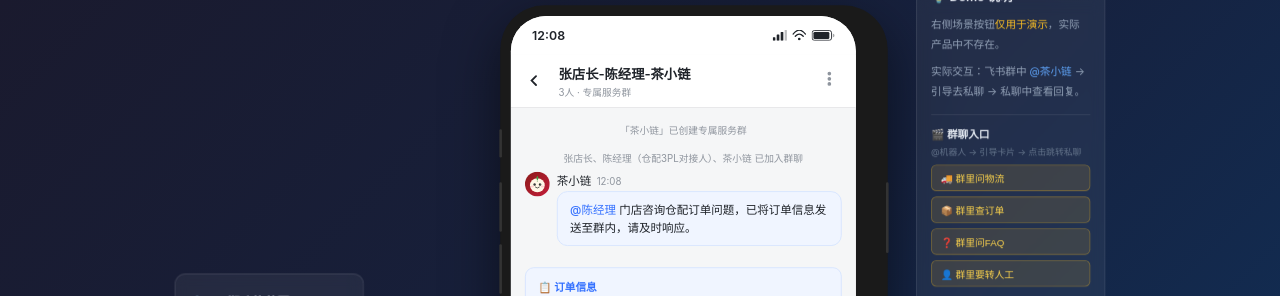
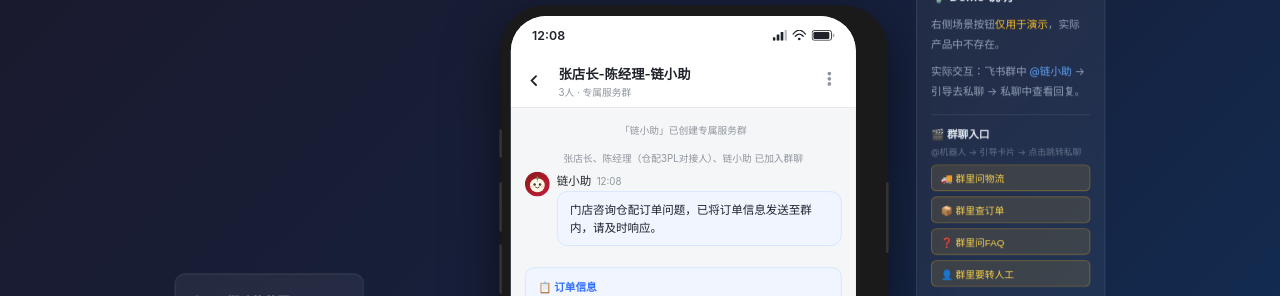
Before and after one commit to He-Binjie/smart-cs-demo, a React (Vite) app: page / in a window 1280 px wide. Both pictures are taken after a click on the button "📦 仓配订单 → 转3PL". Shown: the top 296 px of the page. Built offline with nearby package versions, Linux system fonts and the light colour scheme.

Commit message:
fix: 订单转人工群聊去掉@处理人 + 全局茶小链更名为链小助
- GroupChatView: 订单维度转人工场景不再@处理人，仅投诉转人工保留@
- 全局41处茶小链→链小助（业务方定名）

```diff
--- a/src/App.jsx
+++ b/src/App.jsx
@@ -466,7 +466,7 @@ export default function App() {
               右侧场景按钮<span style={{ color: '#fbbf24', fontWeight: 500 }}>仅用于演示</span>，实际产品中不存在。
             </div>
             <div style={{ marginBottom: 10 }}>
-              实际交互：飞书群中 <span style={{ color: '#60a5fa' }}>@茶小链</span> → 引导去私聊 → 私聊中查看回复。
+              实际交互：飞书群中 <span style={{ color: '#60a5fa' }}>@链小助</span> → 引导去私聊 → 私聊中查看回复。
             </div>
           </div>
 
--- a/src/components/ChatBubble.jsx
+++ b/src/components/ChatBubble.jsx
@@ -57,9 +57,9 @@ export default function ChatBubble({ msg, onViewOrderList, onViewMainOrder, onCa
         {msg.text && !msg.cardType && (
           <div className="bubble">
             <p className="whitespace-pre-wrap">
-              {isUser && msg.text.startsWith('@茶小链') ? (
+              {isUser && msg.text.startsWith('@链小助') ? (
                 <>
-                  <span className="at-mention">@茶小链</span>
+                  <span className="at-mention">@链小助</span>
                   {msg.text.slice(4)}
                 </>
               ) : msg.text}
@@ -344,7 +344,7 @@ function TransferWithHistoryCard() {
           <div key={i} style={{ marginBottom: i < historyRounds.length - 1 ? 10 : 0 }}>
             <div style={{ color: '#8f959e', fontSize: 11, marginBottom: 2 }}>【第{r.round}轮】</div>
             <div><span style={{ color: '#8B5CF6', fontWeight: 500 }}>店长：</span>{r.user}</div>
-            <div><span style={{ color: '#C41E3A', fontWeight: 500 }}>茶小链：</span>{r.bot}</div>
+            <div><span style={{ color: '#C41E3A', fontWeight: 500 }}>链小助：</span>{r.bot}</div>
           </div>
         ))}
       </div>
@@ -378,7 +378,7 @@ function TransferThreadCard() {
           已 <span className="at-mention" style={{ fontSize: 12 }}>@李BP</span> 并带入近期对话记录，请在话题中继续沟通。
         </div>
         <div style={{ fontSize: 11, color: '#8f959e', marginBottom: 4 }}>
-          参与人：张店长、李BP、茶小链
+          参与人：张店长、李BP、链小助
         </div>
         <button
           onClick={() => setExpanded(!expanded)}
@@ -398,7 +398,7 @@ function TransferThreadCard() {
               <div key={i} style={{ marginBottom: i < historyRounds.length - 1 ? 8 : 0 }}>
                 <div style={{ color: '#8f959e', fontSize: 11, marginBottom: 2 }}>【第{r.round}轮】</div>
                 <div><span style={{ color: '#8B5CF6', fontWeight: 500 }}>店长：</span>{r.user}</div>
-                <div><span style={{ color: '#C41E3A', fontWeight: 500 }}>茶小链：</span>{r.bot}</div>
+                <div><span style={{ color: '#C41E3A', fontWeight: 500 }}>链小助：</span>{r.bot}</div>
               </div>
             ))}
           </div>
@@ -421,10 +421,10 @@ function TransferGroupCard() {
           background: '#f0f5ff', borderRadius: 6, padding: '8px 10px',
           marginBottom: 8, fontSize: 13, color: '#3370ff', fontWeight: 500,
         }}>
-          群名：张店长-李BP-茶小链
+          群名：张店长-李BP-链小助
         </div>
         <div style={{ fontSize: 12, color: '#646a73', marginBottom: 6 }}>
-          群成员：张店长、李BP、茶小链
+          群成员：张店长、李BP、链小助
         </div>
         <div style={{ fontSize: 12, color: '#646a73', marginBottom: 8 }}>
           已将近期对话记录发送至群内，<span className="at-mention" style={{ fontSize: 12 }}>@李BP</span> 将尽快回复您。
@@ -436,17 +436,17 @@ function TransferGroupCard() {
           <div style={{ marginBottom: 6 }}>
             <div style={{ color: '#8f959e', fontSize: 11, marginBottom: 2 }}>【第1轮】</div>
             <div><span style={{ color: '#8B5CF6', fontWeight: 500 }}>店长：</span>今天月亮湾店鲜奶到了吗？</div>
-            <div><span style={{ color: '#C41E3A', fontWeight: 500 }}>茶小链：</span>已为您查询，鲜奶订单状态为"已发货"，预计今天下午到达。</div>
+            <div><span style={{ color: '#C41E3A', fontWeight: 500 }}>链小助：</span>已为您查询，鲜奶订单状态为"已发货"，预计今天下午到达。</div>
           </div>
           <div style={{ marginBottom: 6 }}>
             <div style={{ color: '#8f959e', fontSize: 11, marginBottom: 2 }}>【第2轮】</div>
             <div><span style={{ color: '#8B5CF6', fontWeight: 500 }}>店长：</span>司机电话多少？</div>
-            <div><span style={{ color: '#C41E3A', fontWeight: 500 }}>茶小链：</span>配送司机王师傅，电话 138****5678。</div>
+            <div><span style={{ color: '#C41E3A', fontWeight: 500 }}>链小助：</span>配送司机王师傅，电话 138****5678。</div>
           </div>
           <div>
             <div style={{ color: '#8f959e', fontSize: 11, marginBottom: 2 }}>【第3轮】</div>
             <div><span style={{ color: '#8B5CF6', fontWeight: 500 }}>店长：</span>我好像下错单了，能帮我处理一下吗</div>
-            <div><span style={{ color: '#C41E3A', fontWeight: 500 }}>茶小链：</span>实在抱歉，我们紧急处理，正在为您转接对应BP人工服务</div>
+            <div><span style={{ color: '#C41E3A', fontWeight: 500 }}>链小助：</span>实在抱歉，我们紧急处理，正在为您转接对应BP人工服务</div>
           </div>
         </div>
       </div>
--- a/src/components/FeishuCard.jsx
+++ b/src/components/FeishuCard.jsx
@@ -9,7 +9,7 @@ export default function FeishuCard({ onCardClick }) {
         <svg viewBox="0 0 32 32" width="32" height="32"><defs><linearGradient id="fcbg" x1="0" y1="0" x2="1" y2="1"><stop offset="0%" stopColor="#8B1A1A"/><stop offset="100%" stopColor="#C41E3A"/></linearGradient></defs><circle cx="16" cy="16" r="16" fill="url(#fcbg)"/><ellipse cx="16" cy="14" rx="6.5" ry="6" fill="#FFF8E7"/><circle cx="13.8" cy="13" r="1" fill="#5C3317"/><circle cx="18.2" cy="13" r="1" fill="#5C3317"/><path d="M13.5 16 Q16 18.5 18.5 16" stroke="#5C3317" strokeWidth="0.8" fill="none" strokeLinecap="round"/><path d="M16 5 Q18 7 17 9.5 Q16 8 15 9.5 Q14 7 16 5Z" fill="#4CAF50"/><circle cx="11" cy="14.5" r="1.5" fill="#FFB6C1" opacity="0.5"/><circle cx="21" cy="14.5" r="1.5" fill="#FFB6C1" opacity="0.5"/></svg>
       </div>
       <div className="flex-1 max-w-[82%]">
-        <div className="text-[11px] text-gray-400 mb-1">茶小链</div>
+        <div className="text-[11px] text-gray-400 mb-1">链小助</div>
         <div
           className="feishu-card bg-white rounded-xl overflow-hidden shadow-sm cursor-pointer"
           onClick={onCardClick}
--- a/src/components/GroupChatView.jsx
+++ b/src/components/GroupChatView.jsx
@@ -1,6 +1,6 @@
 import { useState, useRef, useEffect } from 'react';
 
-// ===== 茶小链 Bot Avatar =====
+// ===== 链小助 Bot Avatar =====
 function BotAvatar({ size = 32 }) {
   return (
     <svg width={size} height={size} viewBox="0 0 32 32" fill="none" xmlns="http://www.w3.org/2000/svg">
@@ -106,7 +106,7 @@ function HistorySummaryCard() {
             <span style={{ color: '#1f2329' }}>{r.user}</span>
           </div>
           <div style={{ fontSize: 12, lineHeight: '18px' }}>
-            <span style={{ color: '#C41E3A', fontWeight: 500 }}>茶小链：</span>
+            <span style={{ color: '#C41E3A', fontWeight: 500 }}>链小助：</span>
             <span style={{ color: '#1f2329' }}>{r.bot}</span>
           </div>
         </div>
@@ -244,7 +244,7 @@ export default function GroupChatView({ onBack, complaintType, orderTransfer })
         </div>
         <div style={{ flex: 1 }}>
           <h1 style={{ fontSize: 15, fontWeight: 600, color: '#1f2329', margin: 0 }}>
-            张店长-{handler.name}-茶小链
+            张店长-{handler.name}-链小助
           </h1>
           <div style={{ fontSize: 11, color: '#8f959e', marginTop: 2 }}>
             3人 · 专属服务群
@@ -265,19 +265,19 @@ export default function GroupChatView({ onBack, complaintType, orderTransfer })
         flex: 1, overflowY: 'auto', padding: '8px 16px 16px',
       }}>
         {/* 系统消息 */}
-        <GroupMessage isSystem text="「茶小链」已创建专属服务群" />
+        <GroupMessage isSystem text="「链小助」已创建专属服务群" />
 
         {/* 成员加入提示 */}
-        <GroupMessage isSystem text={`张店长、${handler.name}（${handler.role}）、茶小链 已加入群聊`} />
+        <GroupMessage isSystem text={`张店长、${handler.name}（${handler.role}）、链小助 已加入群聊`} />
 
-        {/* 茶小链发送消息 */}
+        {/* 链小助发送消息 */}
         <div style={{ display: 'flex', gap: 8, marginBottom: 16 }}>
           <div style={{ flexShrink: 0 }}>
             <BotAvatar size={28} />
           </div>
           <div style={{ flex: 1 }}>
             <div style={{ display: 'flex', alignItems: 'baseline', gap: 6, marginBottom: 3 }}>
-              <span style={{ fontSize: 13, fontWeight: 500, color: '#1f2329' }}>茶小链</span>
+              <span style={{ fontSize: 13, fontWeight: 500, color: '#1f2329' }}>链小助</span>
               <span style={{ fontSize: 11, color: '#8f959e' }}>{getTime()}</span>
             </div>
             <div style={{
@@ -290,10 +290,11 @@ export default function GroupChatView({ onBack, complaintType, orderTransfer })
               border: '1px solid #d6e4ff',
               marginBottom: 8,
             }}>
-              <span style={{ color: '#3370ff', fontWeight: 500 }}>@{handler.name}</span>{' '}
-              {isOrderTransfer
-                ? `门店咨询${orderTransfer.deliveryType}订单问题，已将订单信息发送至群内，请及时响应。`
-                : '门店需要人工协助，已将近期对话记录发送至群内，请及时响应。'}
+              {isOrderTransfer ? (
+                <>门店咨询{orderTransfer.deliveryType}订单问题，已将订单信息发送至群内，请及时响应。</>
+              ) : (
+                <><span style={{ color: '#3370ff', fontWeight: 500 }}>@{handler.name}</span> 门店需要人工协助，已将近期对话记录发送至群内，请及时响应。</>
+              )}
             </div>
           </div>
         </div>
```
Also changed, not shown: src/components/ChatInterface.jsx (+12 -12 lines), src/components/PrivateChat.jsx (+4 -4 lines), src/components/TopicView.jsx (+6 -6 lines).
